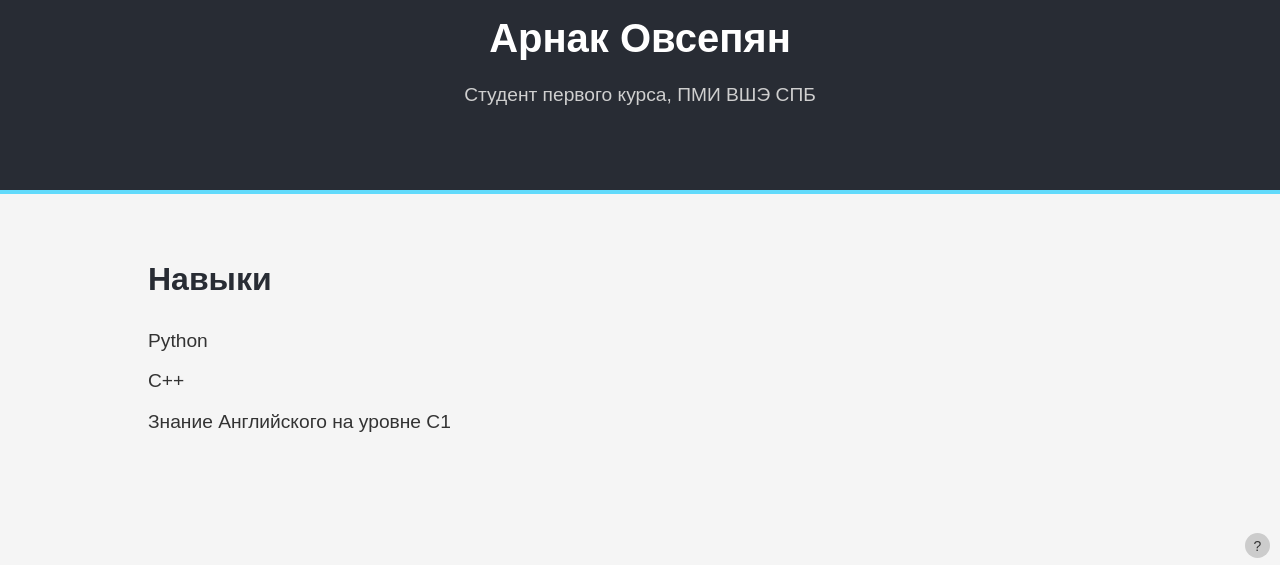
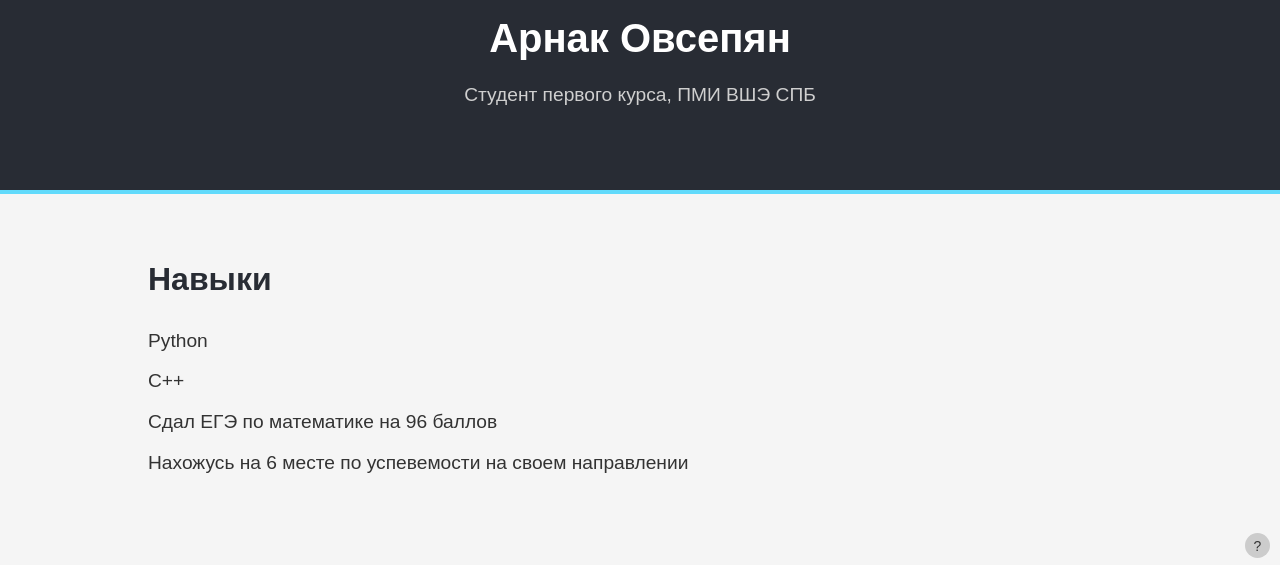
Before and after one commit to Arnak101/Arnak101.github.io, a plain HTML site: page index.html in a window 1280 px wide. Shown: the part 232-797 px from the top of the page. Drawn offline with Linux system fonts and the light colour scheme.

Commit message:
Update index.html

```diff
--- a/index.html
+++ b/index.html
@@ -24,7 +24,8 @@
             <ul>
                 <li>Python</li>
                 <li>C++</li>
-                <li>Знание Английского на уровне C1</li>
+                <li>Сдал ЕГЭ по математике на 96 баллов</li>
+                <li>Нахожусь на 6 месте по успевемости на своем направлении</li>
             </ul>
         </div>
     </section>
```
